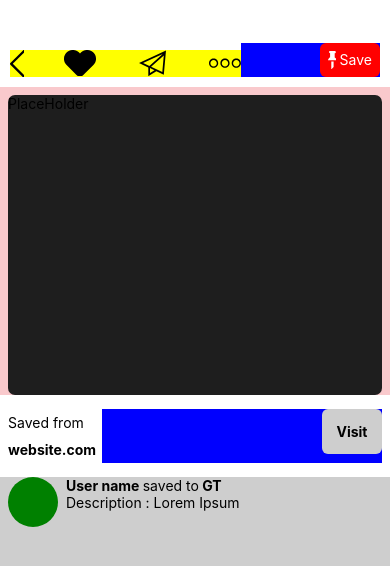
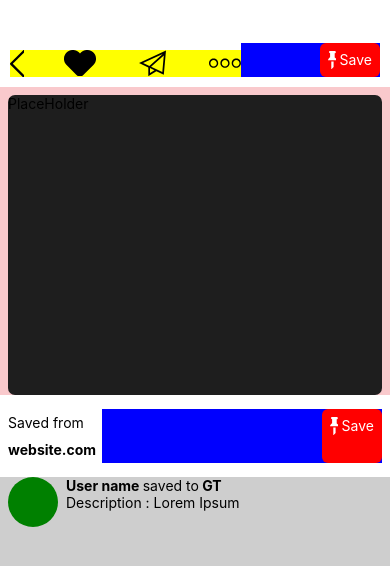
Before and after one commit to matiaskochman/reactnative_flexbox_design, a React Native app: screen / in a window 390 px wide. Shown: the top 566 px of the page. Built offline with nearby package versions, Linux system fonts and the light colour scheme.

Commit message:
working on button

```diff
--- /dev/null
+++ b/app/components/Button.js
@@ -0,0 +1,42 @@
+import React, { Component } from 'react';
+import { View,Text,StyleSheet } from 'react-native';
+
+import {
+  Back,
+  Heart,
+  More,
+  PinIcon,
+  Share
+} from './util/icons';
+import UtilityNavButton from './UtilityNavButton';
+
+export default class Pin extends Component {
+
+  render(){
+    return(
+      <View style={styles.PinButton}>
+        <PinIcon />
+        <Text style={styles.PinButtonText}>Save</Text>
+      </View>
+    )
+
+  }
+
+}
+
+const styles = StyleSheet.create({
+
+  PinButton:{
+    flexDirection:'row',
+    backgroundColor:'red',
+    padding:8,
+    borderRadius:6,
+    justifyContent:'space-between',
+    width:60
+  },
+
+  PinButtonText: {
+    color:'white'
+  },
+
+});
--- a/app/components/Pin.js
+++ b/app/components/Pin.js
@@ -9,6 +9,7 @@ import {
   Share
 } from './util/icons';
 import UtilityNavButton from './UtilityNavButton';
+import Button from './Button';
 
 export default class Pin extends Component {
 
@@ -26,12 +27,7 @@ export default class Pin extends Component {
 
           </View>
           <View style={styles.PinButtonContainer}>
-            <View style={styles.PinButton}>
-              <PinIcon />
-              <Text style={styles.PinButtonText}>
-                Save
-              </Text>
-            </View>
+            <Button red icon text="Save"/>
           </View>
         </View>
 
@@ -51,9 +47,7 @@ export default class Pin extends Component {
 
           {/**/}
           <View style={styles.PinButtonContainer}>
-            <View style={[styles.PinButton,styles.UtilityButton]}>
-              <Text style={[styles.PinButtonText,styles.UtilityButtonText]}>Visit</Text>
-            </View>
+            <Button text="Visit"/>
           </View>
         </View>
 
```
